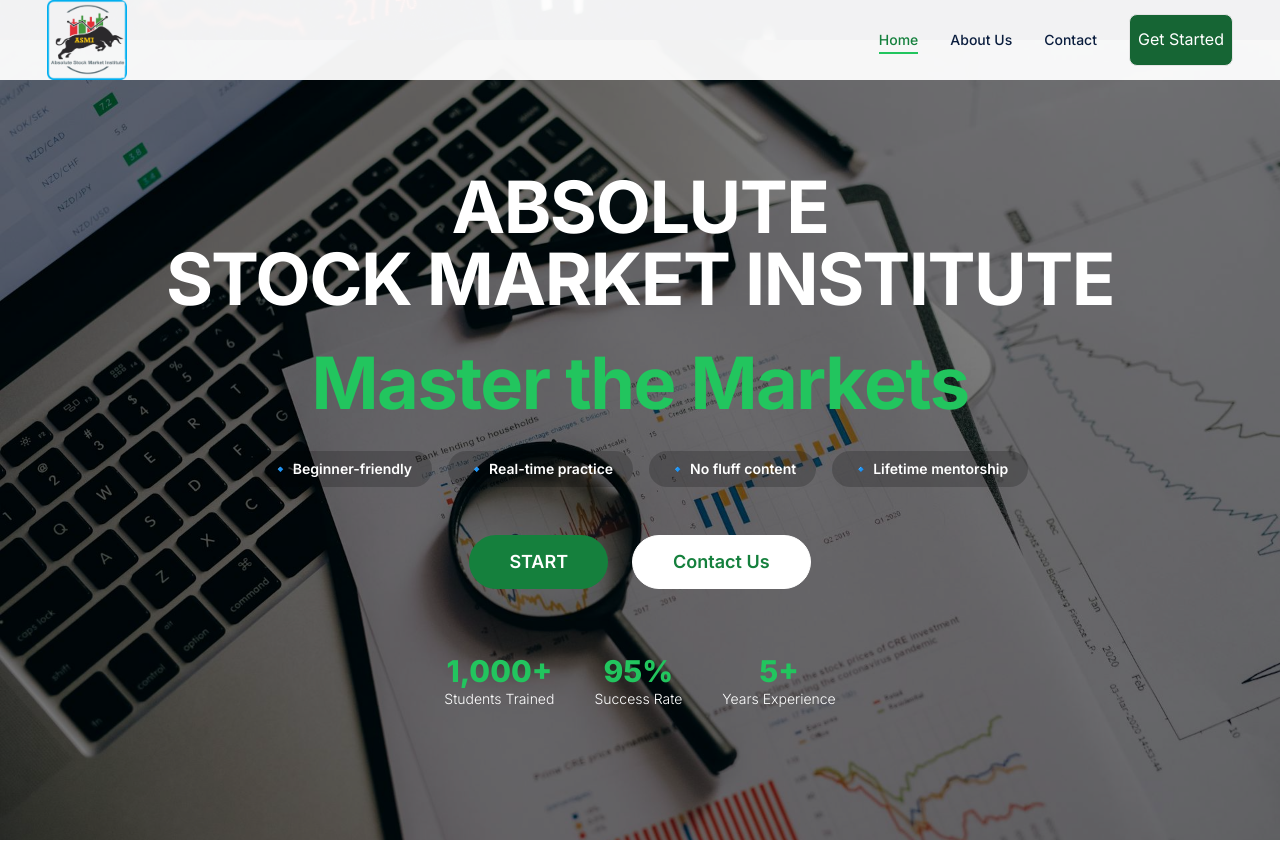
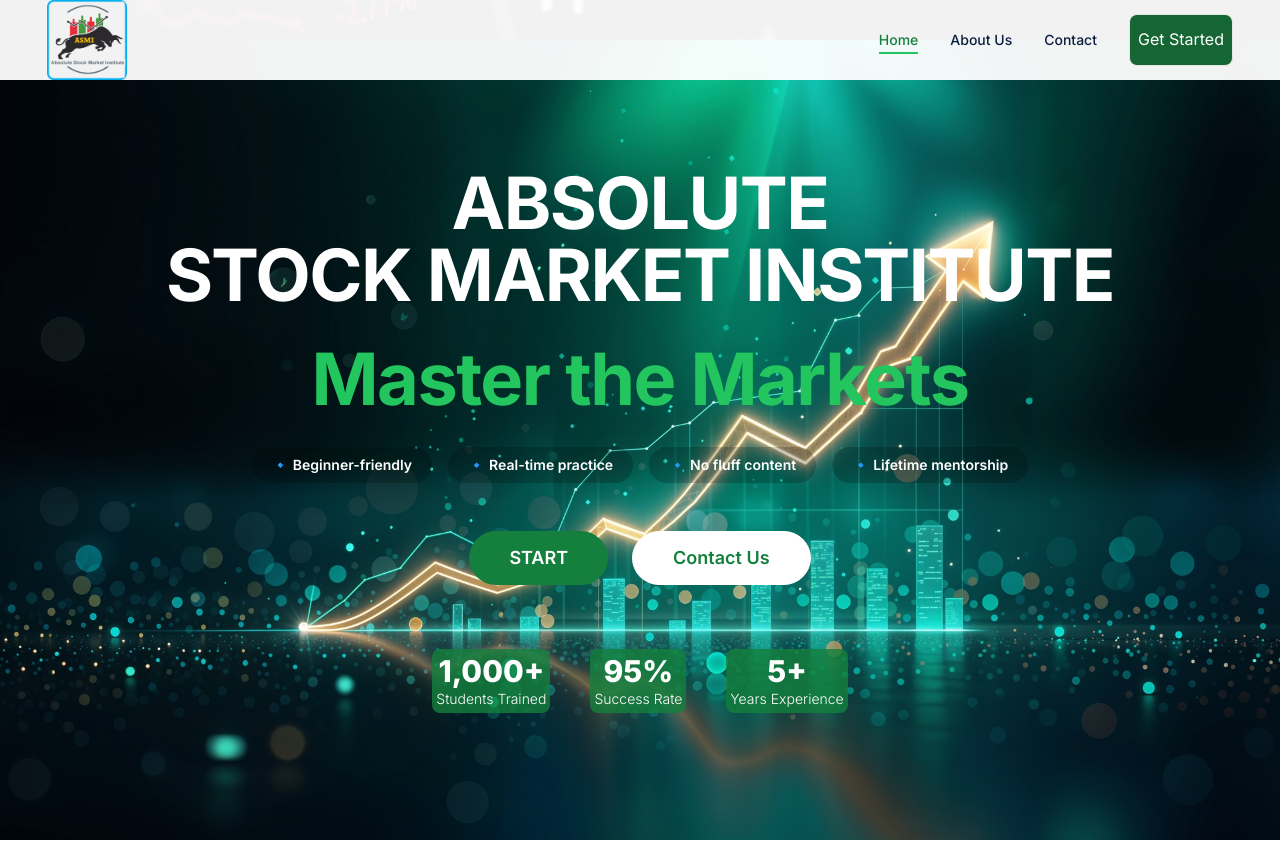
Before and after one commit to GauravLakhera/americanstock, a Next.js app: page / in a window 1280 px wide. Shown: the top 842 px of the page. Built offline with nearby package versions, Linux system fonts and the light colour scheme.

Commit message:
check again

```diff
--- a/app/page.jsx
+++ b/app/page.jsx
@@ -4,6 +4,8 @@ import BatchCountdown from '../components/BatchCountdown';
 import TestimonialSlider from '../components/TestimonialSlider';
 import FAQ from '../components/FAQ';
 import BatchCTA from "../components/BatchCTA"
+import AboutPage from './about/page';
+import AboutUs from '@/components/AboutUs';
 
 export const metadata = {
   title: 'American Stock Market Institute - Learn Trading, Earn Smart, Build Wealth',
@@ -26,6 +28,8 @@ export default function HomePage() {
 
 <BatchCTA/>
 
+<AboutUs/>
+
       {/* Batch Countdown */}
       <BatchCountdown />
 
--- /dev/null
+++ b/components/AboutUs.jsx
@@ -0,0 +1,49 @@
+import Image from 'next/image';
+import React from 'react';
+
+export default function AboutUs() {
+  return (
+    <section className="py-16 px-6 md:px-20 bg-white">
+      <div className="flex flex-col w-11/12 md:w-9/12 mx-auto md:flex-row items-center gap-10">
+        {/* Left - Logo */}
+        <div className="flex-shrink-0">
+          <Image
+            src="/images/21.jpg"
+            alt="ASMI Logo"
+            width={400}
+            height={400}
+            className="w-full max-w-[30rem] object-contain rounded-2xl"
+          />
+          <h2 className="text-center mt-4 font-semibold text-xl text-gray-700">
+            ABSOLUTE STOCK MARKET INSTITUTE
+          </h2>
+        </div>
+
+        {/* Right - Content */}
+        <div className="max-w-2xl text-gray-700">
+          <h3 className="text-green-900 text-sm font-bold uppercase mb-2">About Us</h3>
+          <h1 className="text-3xl md:text-5xl font-bold text-gray-900 mb-4 leading-tight">
+            Welcome to ABSOLUTE Stock Market Institute
+          </h1>
+          <p className="mb-6">
+            At ABSOLUTE Institute, we are dedicated to empowering individuals with the knowledge
+            and skills needed to excel in the stock market. Founded with a vision to democratize
+            financial education, our institute has become a leading destination for aspiring
+            traders, investors, and financial professionals.
+          </p>
+
+          <div className="grid grid-cols-2 gap-3 text-sm text-gray-800 mb-6">
+            <div>➤ Skilled Instructors</div>
+            <div>➤ Online Classes</div>
+            <div>➤ International Certificate</div>
+            <div>➤ Flexible Learning</div>
+          </div>
+
+          <button className="bg-green-950 hover:bg-green-800 text-white px-6 py-2 rounded-md text-sm font-medium">
+            Read More
+          </button>
+        </div>
+      </div>
+    </section>
+  );
+}
--- a/components/Hero.jsx
+++ b/components/Hero.jsx
@@ -4,17 +4,10 @@ import Link from "next/link";
 import { useState, useEffect } from "react";
 
 const HeroSection = () => {
-  const [currentText, setCurrentText] = useState(0);
-  const rotatingTexts = ["Learn Trading", "Earn Smart", "Build Wealth"];
 
-  /* — text carousel — */
-  useEffect(() => {
-    const id = setInterval(
-      () => setCurrentText((i) => (i + 1) % rotatingTexts.length),
-      2_500
-    );
-    return () => clearInterval(id);
-  }, []);
+
+
+
 
   /* — animation presets — */
   const container = {
@@ -40,11 +33,12 @@ const HeroSection = () => {
 
   return (
     <section
-      className="relative mt-10 flex items-center justify-center min-h-screen text-center text-white bg-cover bg-center bg-no-repeat"
-      style={{ backgroundImage: "url('/images/bg2.jpg')" }}
+      className="relative mt-10 flex items-center justify-center min-h-screen text-center text-white bg-cover bg-left-top bg-no-repeat"
+      style={{ backgroundImage: "url('/images/bg2.jpg')",backgroundPositionX:"right"
+       }}
     >
       {/* dark overlay for readability */}
-      <div className="absolute inset-0 bg-black/50 from-black/80 via-transparent to-transparent" />
+      <div className="absolute inset-0" />
 
       <motion.div
         className="relative z-10 max-w-5xl px-6 sm:px-8"
@@ -84,40 +78,6 @@ const HeroSection = () => {
           </h1>
         </motion.div>
 
-        {/* headline */}
-        {/* <motion.div className="mb-8" variants={item}>
-          <h1 className="text-3xl  font-bold leading-tight tracking-tight">
-            <AnimatePresence mode="wait">
-              <motion.span
-                key={currentText}
-                variants={swapText}
-                initial="initial"
-                animate="animate"
-                exit="exit"
-                className="inline-block text-[#ffffff] text-4xl  "
-              >
-                {rotatingTexts[currentText]}
-              </motion.span>
-            </AnimatePresence>
-            <span className="text-[#ffffff]">.</span>
-            <br />
-<span className="bg-green-700 drop-shadow-[0_2px_2px_rgba(255,255,255,1)] drop-shadow-[0_1px_1px_rgba(255,255,255,1)] drop-shadow-[1px_0_1px_rgba(255,255,255,1)] drop-shadow-[-1px_0_1px_rgba(255,255,255,1)]">
-  Master the Markets
-</span>
-
-
-
-          </h1>
-        </motion.div> */}
-
-        {/* sub-copy */}
-        {/* <motion.p
-          className="max-w-3xl mx-auto mb-10 text-lg sm:text-xl font-light"
-          variants={item}
-        >
-          Join our practical, result-driven trading classes and learn real-world
-          strategies in Options, Technical Analysis, Chart Patterns and Risk Control.
-        </motion.p> */}
 
         {/* benefits */}
         <motion.div
@@ -166,16 +126,16 @@ const HeroSection = () => {
           className="flex justify-center gap-10 text-[#ffffff]"
           variants={item}
         >
-          <div className="text-center">
-            <div className="text-3xl font-extrabold text-green-500">1,000+</div>
+          <div className="text-center bg-green-700/80 p-1 rounded-lg">
+            <div className="text-3xl font-extrabold  rounded-sm text-white">1,000+</div>
             <div className="text-sm font-light">Students Trained</div>
           </div>
-          <div className="text-center">
-            <div className="text-3xl font-extrabold text-green-500">95%</div>
+          <div className="text-center bg-green-700/80 p-1 rounded-lg">
+            <div className="text-3xl font-extrabold text-white">95%</div>
             <div className="text-sm font-light">Success Rate</div>
           </div>
-          <div className="text-center">
-            <div className="text-3xl font-extrabold text-green-500">5+</div>
+          <div className="text-center bg-green-700/80 p-1 rounded-lg">
+            <div className="text-3xl font-extrabold text-white">5+</div>
             <div className="text-sm font-light">Years Experience</div>
           </div>
         </motion.div>
```
Also changed, not shown: public/images/21.jpg (added), public/images/bg2.jpg.
